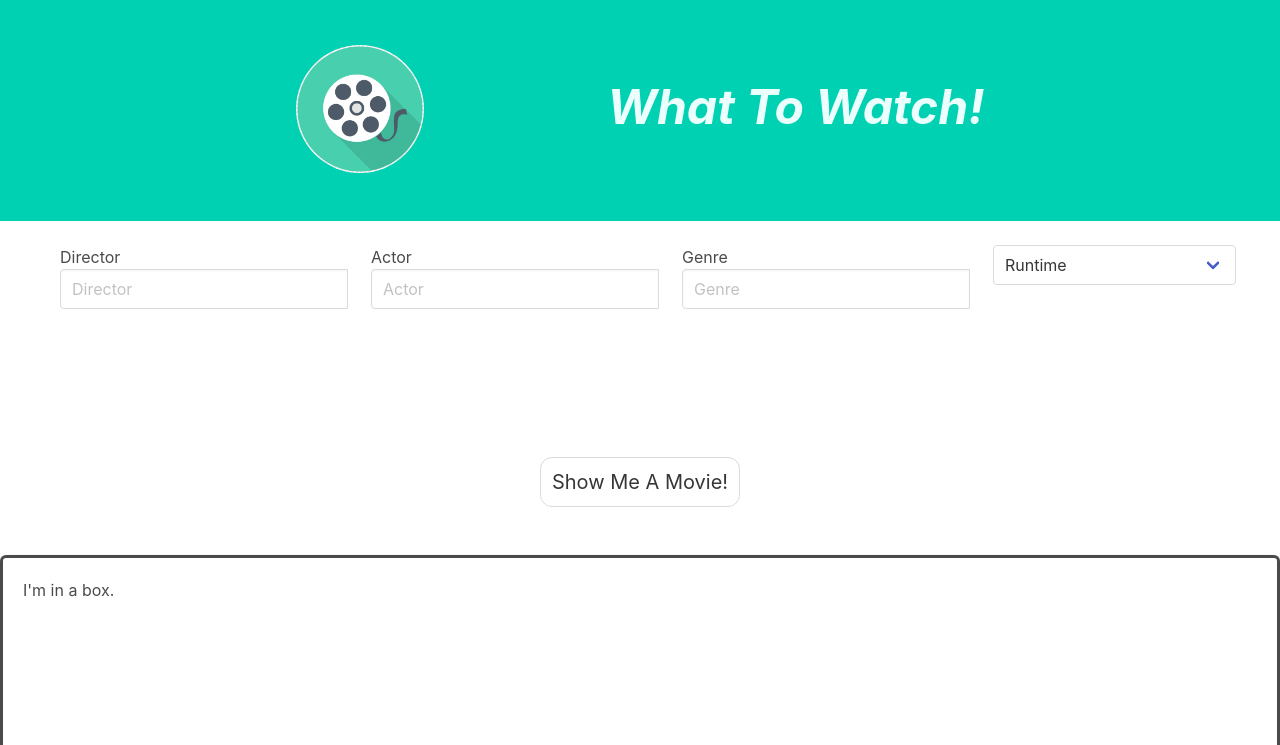
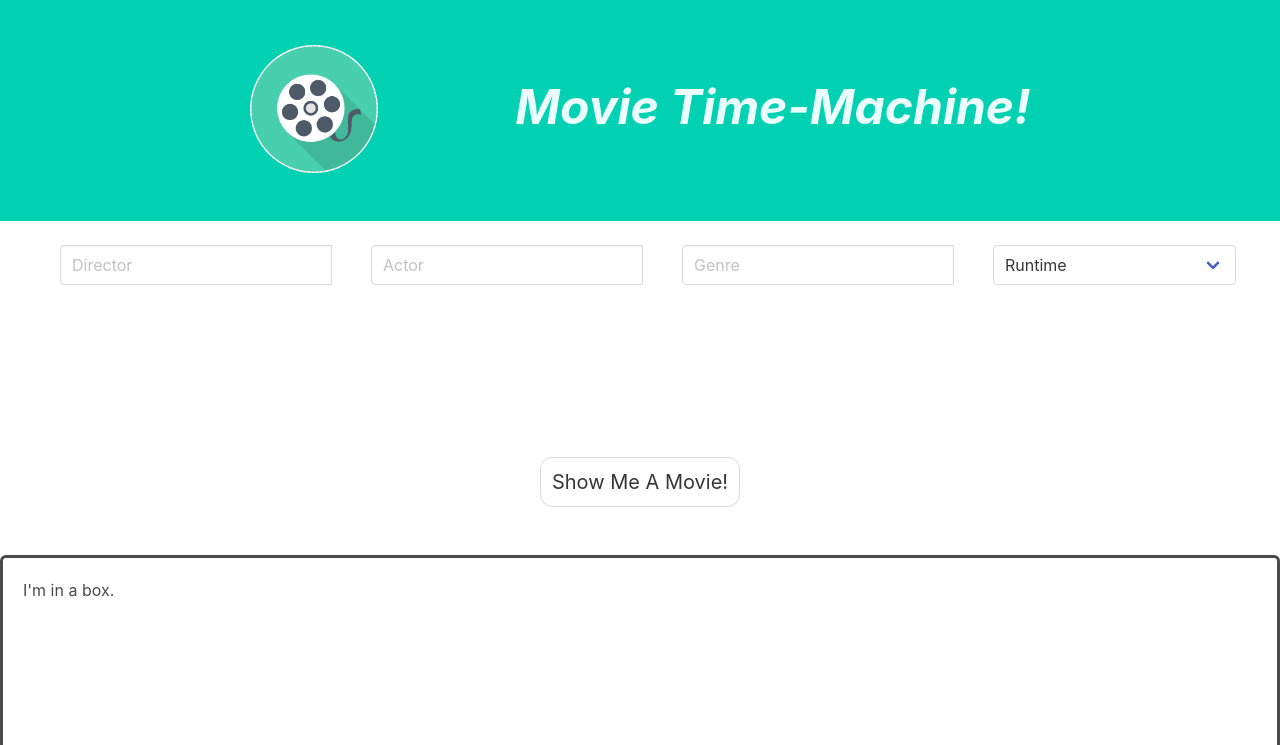
Before and after one commit to graciaan/Class-Project-1, a plain HTML site: page index.html in a window 1280 px wide. Shown: the part 55-800 px from the top of the page. Drawn offline with nearby package versions, Linux system fonts and the light colour scheme; no server answers.

Commit message:
changed the title

```diff
--- a/index.html
+++ b/index.html
@@ -39,7 +39,7 @@
      <div style="max-width: 50%;" class="has-text-centered">
         <!-- TITLE OF WEBSITE -->
         <p class="has-text-primary-light title is-size-1 has-text-weight-bold has-text-weight-bold is-italic">
-          What To Watch!
+          Movie Time-Machine!
         </p>
         <!-- THIS IS THE CLASS FOR THE RANDOM QUOTE API -->
         <div class="subtitle  is-italic" id="quote">
@@ -59,7 +59,7 @@
 
         <div class="field has-addons">
           <div class="control">
-            <label>Director</label>
+
             <input class="input" type="text" placeholder="Director">
           </div>
           <div class="control ">
@@ -72,7 +72,6 @@
 
         <div class="field has-addons">
           <div class="control">
-            <label>Actor</label>
             <input class="input" type="text" placeholder="Actor">
           </div>
           <div class="control ">
@@ -86,7 +85,6 @@
         <!-- SEARCH FOR GENRE-->
         <div class="field has-addons">
           <div class="control">
-            <label class="">Genre</label>
             <input class="input" type="text" placeholder="Genre">
           </div>
           <div class="control ">
```
